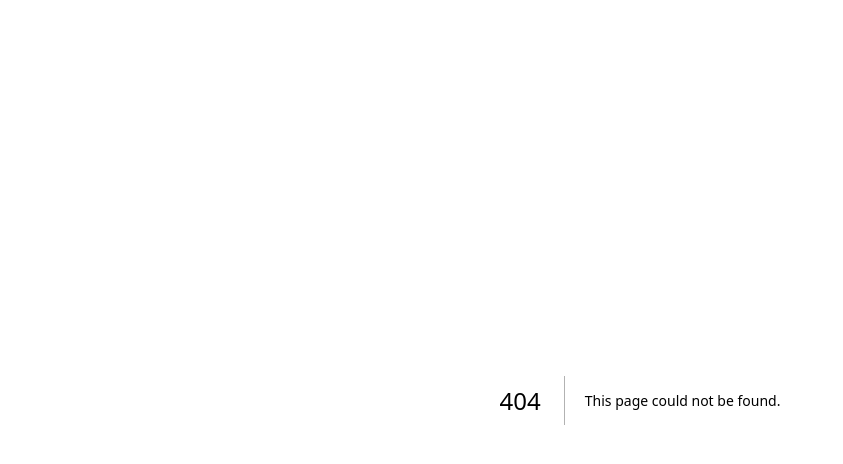
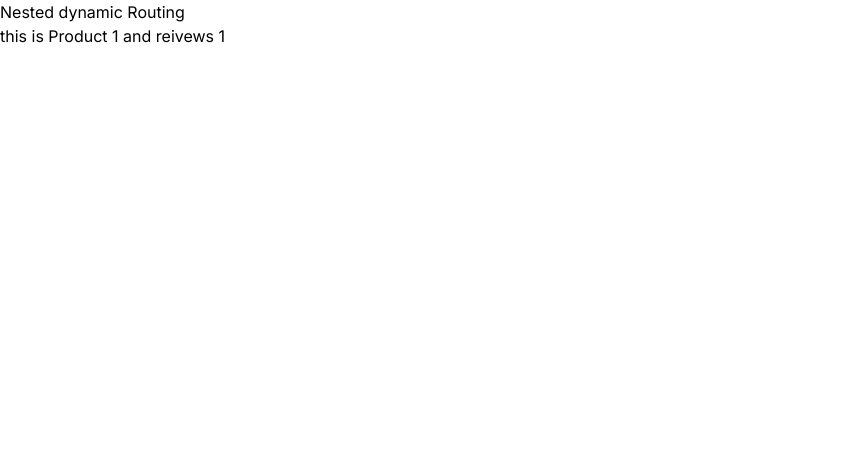
Before and after one commit to scriptwithahmad/app-router-docs, a Next.js app: page /products/1/reviews/1 in a window 1280 px wide. Before the commit this address had no page. Shown: the top 464 px of the page, without its empty margins (0-843 px from the left). Built offline with nearby package versions, Linux system fonts and the light colour scheme.

Commit message:
nested dynamic routing

```diff
--- /dev/null
+++ b/src/app/products/[productId]/reviews/[reviewId]/page.jsx
@@ -0,0 +1,10 @@
+export default function page({ params }) {
+  return (
+    <>
+      <h1>Nested dynamic Routing</h1>
+      <h1>
+        this is Product {params.productId} and reivews {params.reviewId}
+      </h1>
+    </>
+  );
+}
```
